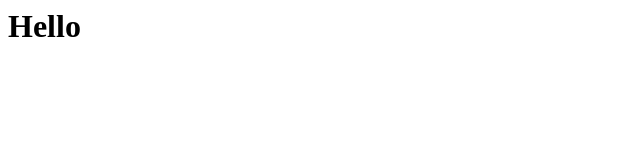
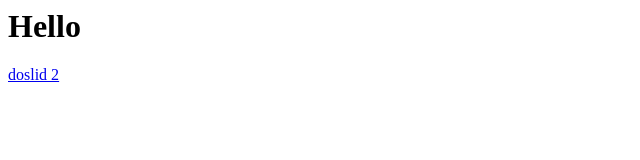
Before and after one commit to DarckList/semiconductor, a plain HTML site: page index.html in a window 1280 px wide. Shown: the full height of the page, 0-640 px from the left. Drawn offline with Linux system fonts and the light colour scheme.

Commit message:
add link into doslid2

```diff
--- a/index.html
+++ b/index.html
@@ -1 +1,2 @@
 <h1>Hello</h1>
+<p><a href="дослід 2/index.html">doslid 2</a></p>
```
